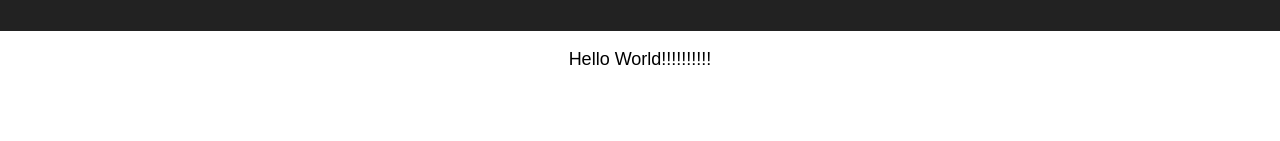
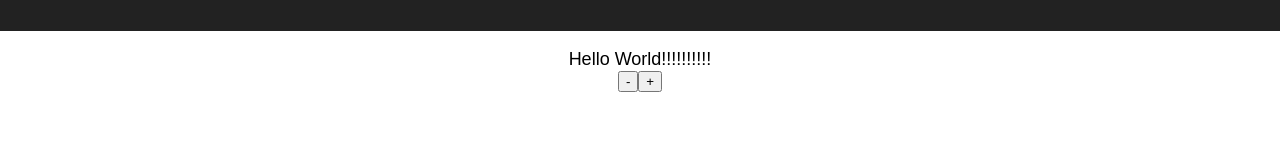
Before and after one commit to hernanal/typescript-starter-project, a React (Create React App) app: page / in a window 1280 px wide. Shown: the part 159-300 px from the top of the page. Built offline with nearby package versions, Linux system fonts and the light colour scheme; the HTML template or start-up script is replaced by a standard one.

Commit message:
Add props and buttons to Hello SFC

```diff
--- a/src/components/Hello.tsx
+++ b/src/components/Hello.tsx
@@ -1,11 +1,13 @@
 import * as React from 'react';
 
-export interface IhelloProps {
+export interface IHelloProps {
     name: string;
     enthusiasmLevel?: number;
+    onIncrement?: () => void;
+    onDecrement?: () => void;
 }
 
-function Hello({ name, enthusiasmLevel = 1}: IhelloProps) {
+function Hello({ name, enthusiasmLevel = 1, onIncrement, onDecrement }: IHelloProps) {
     if (enthusiasmLevel <= 0) {
         throw new Error('You could be a little more enthsiastic. :D');
     }
@@ -14,6 +16,10 @@ function Hello({ name, enthusiasmLevel = 1}: IhelloProps) {
         <div className="hello">
             <div className="greeting">
                 Hello {name + getExclamationMarks(enthusiasmLevel)}
+            </div>
+            <div>
+                <button onClick={onDecrement}>-</button>
+                <button onClick={onIncrement}>+</button>
             </div>
         </div>
     );
```
